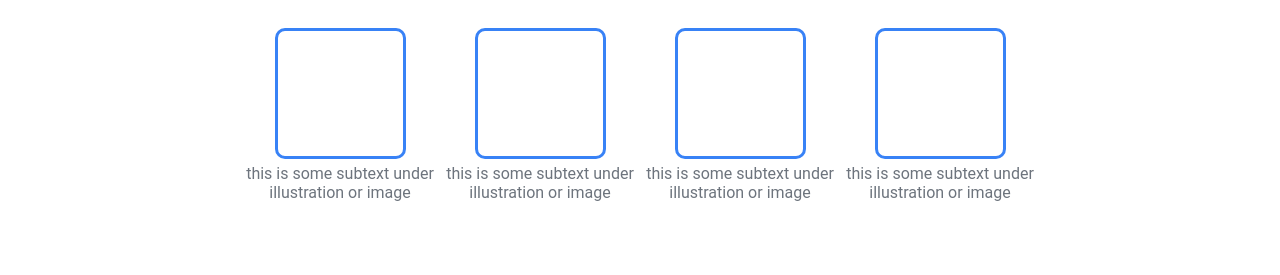
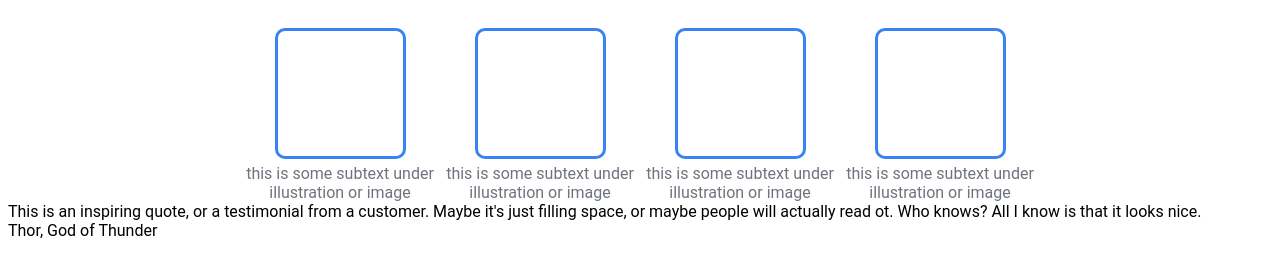
Before and after one commit to michaellucas1/landing-page, a plain HTML site: page index.html in a window 1280 px wide. Shown: the part 455-730 px from the top of the page. Drawn offline with Linux system fonts and the light colour scheme.

Commit message:
refactor sub-content class to quote-section-container and add the message along with the author's name

```diff
--- a/index.html
+++ b/index.html
@@ -72,8 +72,16 @@
 
             </div>
         </div>
-        <div class="sub-content">
-            <div class="sub-content-quote"></div>
+        <div class="quote-section-container">
+            <div class="quote-content">
+                This is an inspiring quote, or a testimonial
+                from a customer. Maybe it's just filling space,
+                or maybe people will actually read ot. Who knows?
+                All I know is that it looks nice.
+            </div>
+            <div class="quote-author">
+                Thor, God of Thunder
+            </div>
         </div>
         <div class="ads-space">
             <div class="ads-container">
```
